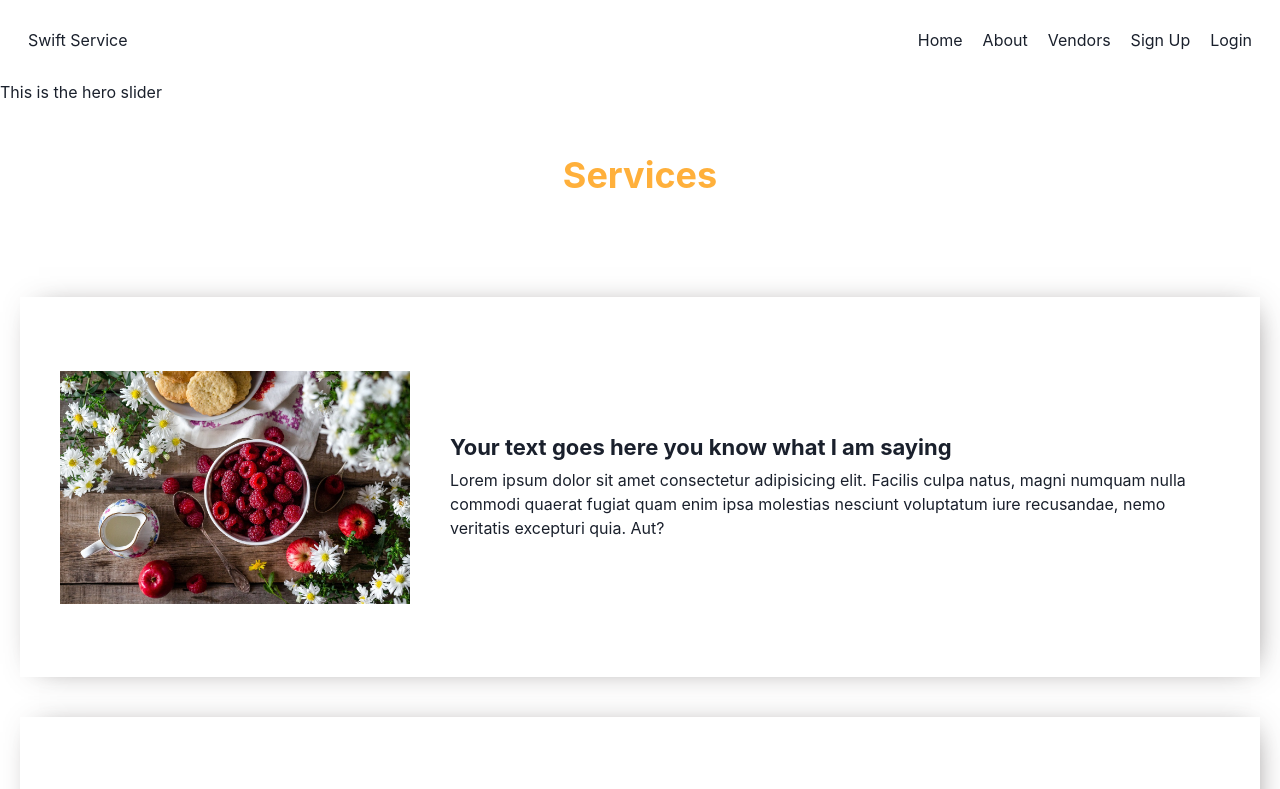
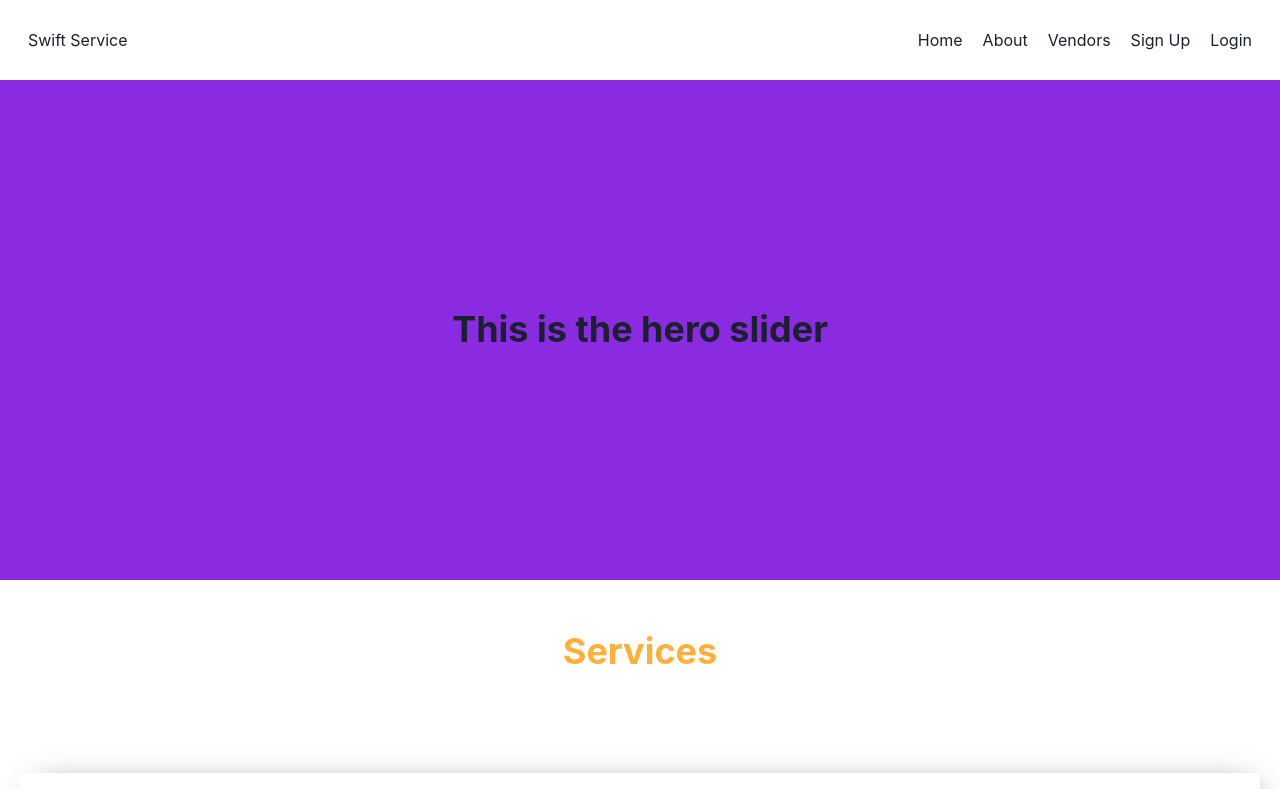
Before and after one commit to jahrulezfrancis/swift-service-frontend, a React (Vite) app: page / in a window 1280 px wide. Shown: the top 789 px of the page. Built offline with nearby package versions, Linux system fonts and the light colour scheme.

Commit message:
Updating slider layout

```diff
--- a/src/Components/Sections/Slider/HeroSlider.tsx
+++ b/src/Components/Sections/Slider/HeroSlider.tsx
@@ -1,7 +1,9 @@
+import { Heading, Stack } from "@chakra-ui/react"
+
 export default function HeroSlider() {
     return (
-        <div>
-            This is the hero slider
-        </div>
+        <Stack align="center" justify="center" bg='blueviolet' h='500px'>
+            <Heading>This is the hero slider</Heading>
+        </Stack>
     )
 }
```
